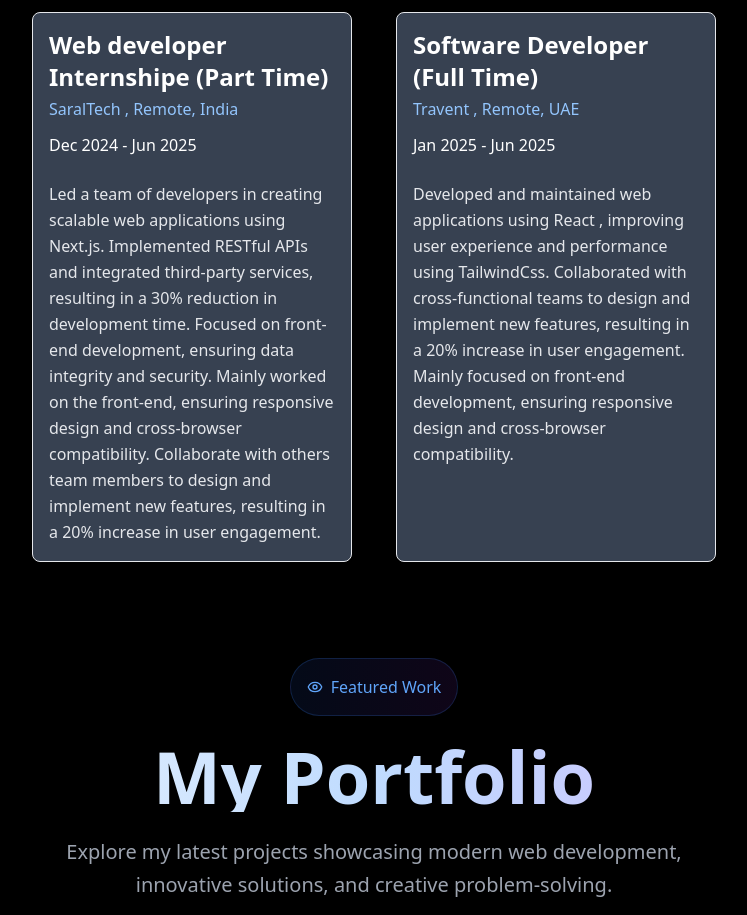
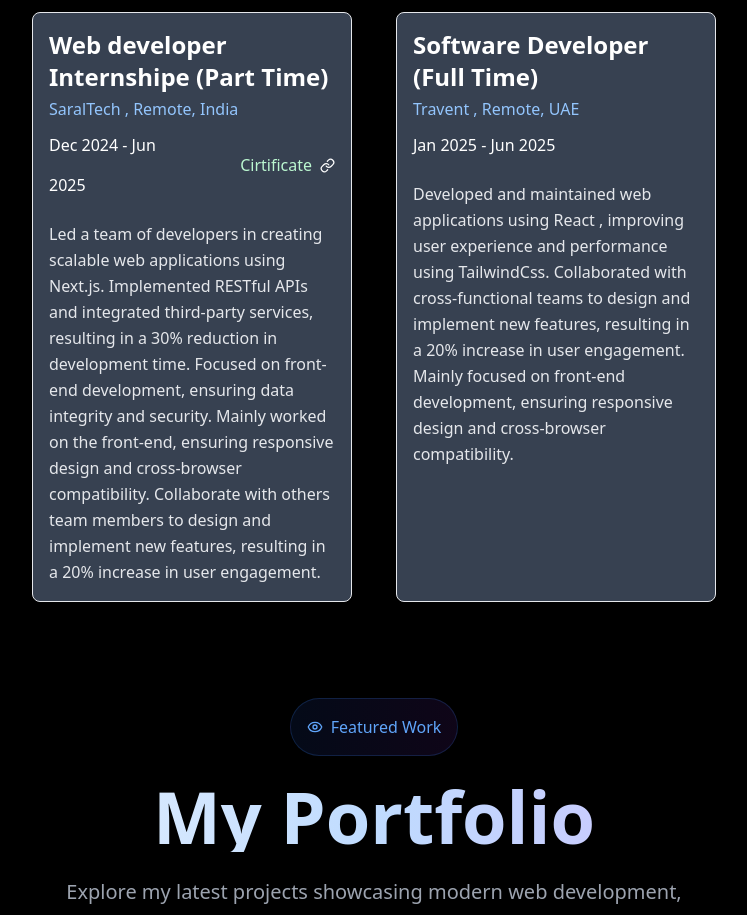
Before and after one commit to ittarek/myProtFolio, a React (Vite) app: page / in a window 1280 px wide. Shown: the part 2200-3115 px from the top of the page, without its empty margins (266-1013 px from the left). Built offline with nearby package versions, Linux system fonts and the light colour scheme.

Commit message:
add professional cirtificate

```diff
--- a/src/Components/Experiences/Experiences.jsx
+++ b/src/Components/Experiences/Experiences.jsx
@@ -1,4 +1,4 @@
-import React from 'react'
+import { Link } from 'lucide-react';
 
 const prof_experience = [
   {
@@ -10,6 +10,8 @@ const prof_experience = [
     description:
       'Led a team of developers in creating scalable web applications using Next.js. Implemented RESTful APIs and integrated third-party services, resulting in a 30% reduction in development time. Focused on front-end development, ensuring data integrity and security. Mainly worked on the front-end, ensuring responsive design and cross-browser compatibility. Collaborate with others team members to design and implement new features, resulting in a 20% increase in user engagement.',
     technologies: ['Next.js', 'TailwindCss', 'SwiperJs', 'JavaScript'],
+    cirtificate_link:
+      'https://drive.google.com/file/d/1-zB7JRFzsK2BVssNwqooOJBgrNhnSZfQ/view?usp=sharing',
   },
   {
     id: 2,
@@ -36,7 +38,7 @@ export const Experiences = () => {
             className="bg-gray-700 border lg:w-[25vw] p-4 rounded-lg shadow-lg transition-transform duration-700 group-hover:scale-110"
             key={exp.id}>
             {/* card header */}
-              <div className='-space-y-1 mb-4'>
+            <div className="-space-y-1 mb-4">
               {/* title */}
               <h1 className="text-2xl font-bold text-white  group-hover:text-blue-300 transition-colors">
                 {exp.title}
@@ -44,7 +46,18 @@ export const Experiences = () => {
               <p className="text-blue-300 font-medium">
                 {exp.company} , {exp.location}
               </p>
+              <div className="flex items-center gap-11">
                 <p>{exp.duration}</p>
+                {exp.cirtificate_link && (
+                  <a
+                    href={exp.cirtificate_link}
+                    target="_blank"
+                    className="flex items-center gap-2">
+                    <span className="text-green-200">Cirtificate</span>
+                    <Link size={15} />
+                  </a>
+                )}
+              </div>
             </div>
             <p className="text-gray-200 text-md leading-relaxed font-sans">
               {exp.description}
@@ -54,4 +67,4 @@ export const Experiences = () => {
       </div>
     </div>
   );
-}
+};
```
Also changed, not shown: 1 other file (tests, documents, lock files or other folders). Lines whose indentation alone changed are shown as unchanged.
